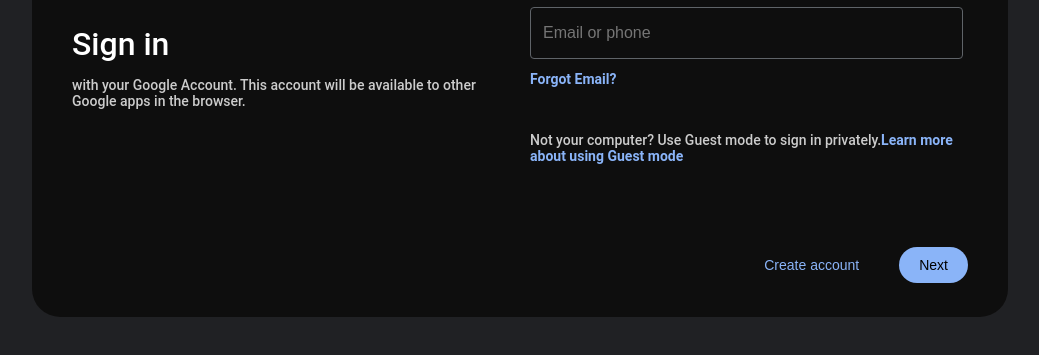
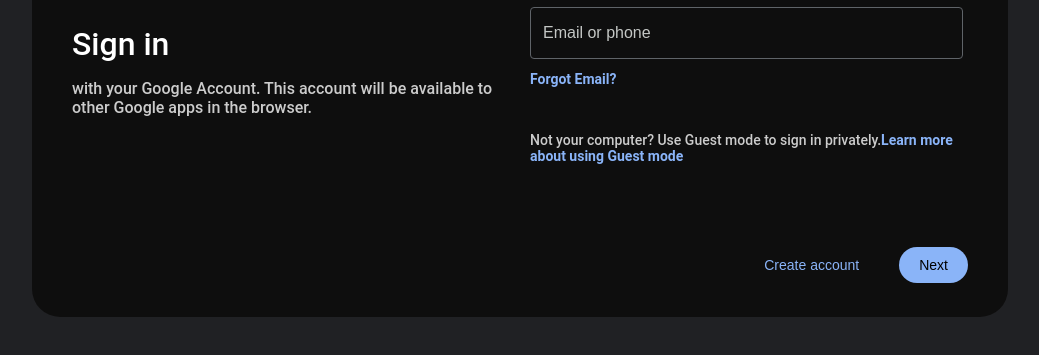
Before and after one commit to lehaiau15042003/login-page, a plain HTML site: page google/index.html in a window 1280 px wide. Shown: the part 283-638 px from the top of the page, without its empty margins (120-1159 px from the left). Drawn offline with Linux system fonts and the light colour scheme.

Commit message:
feat(login-page): modify google-login-page-v3

```diff
--- a/google/style.css
+++ b/google/style.css
@@ -39,7 +39,7 @@
 }
 
 .left-outline-login p {
-  font-size: 14px;
+  font-size: 16px;
   color: #ccc;
   font-weight: 550;
 }
@@ -110,3 +110,8 @@
   background: #8ab4f8;
   color: black;
 }
+
+::placeholder {
+  color: #C4C7C5;
+  opacity: 1;
+}
```
